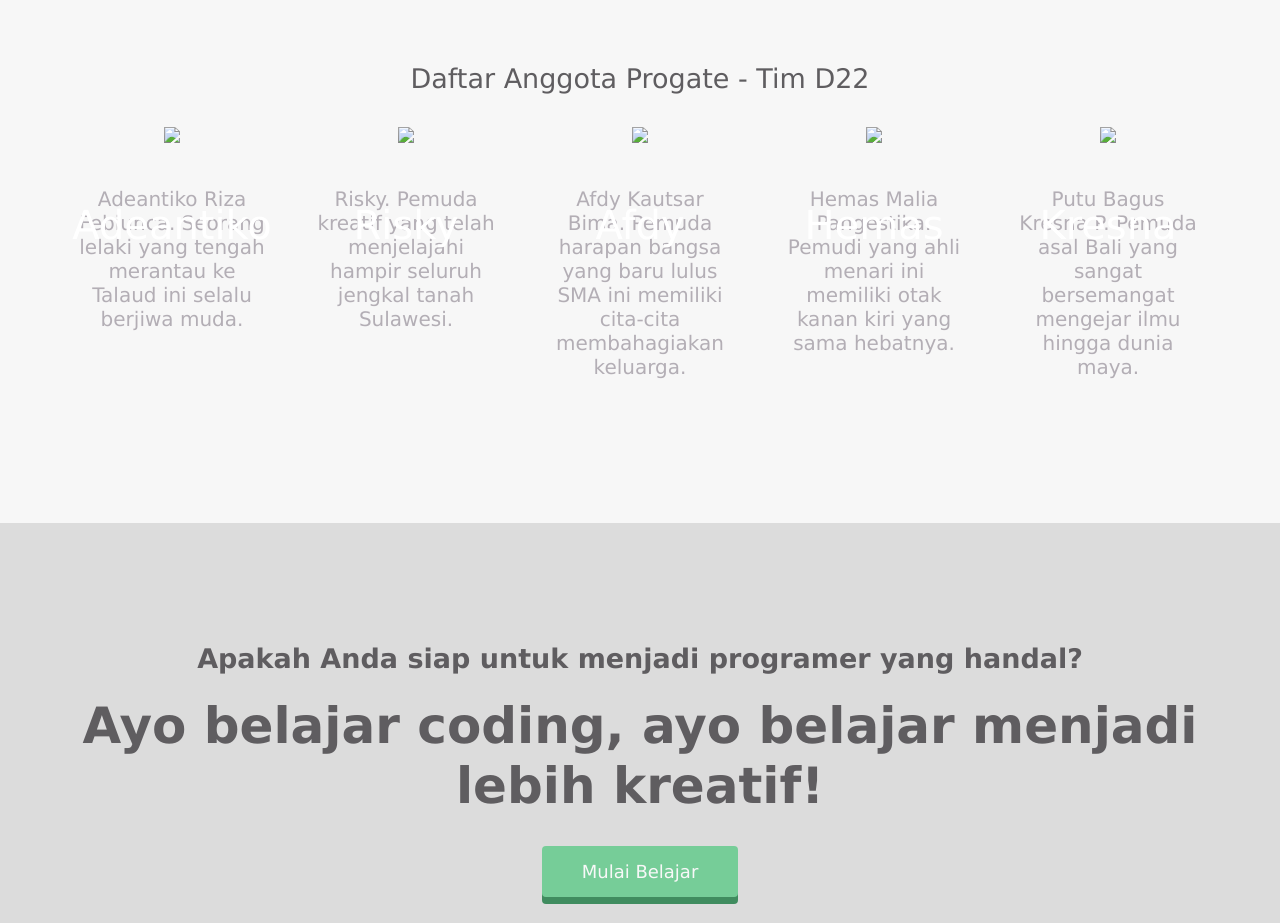
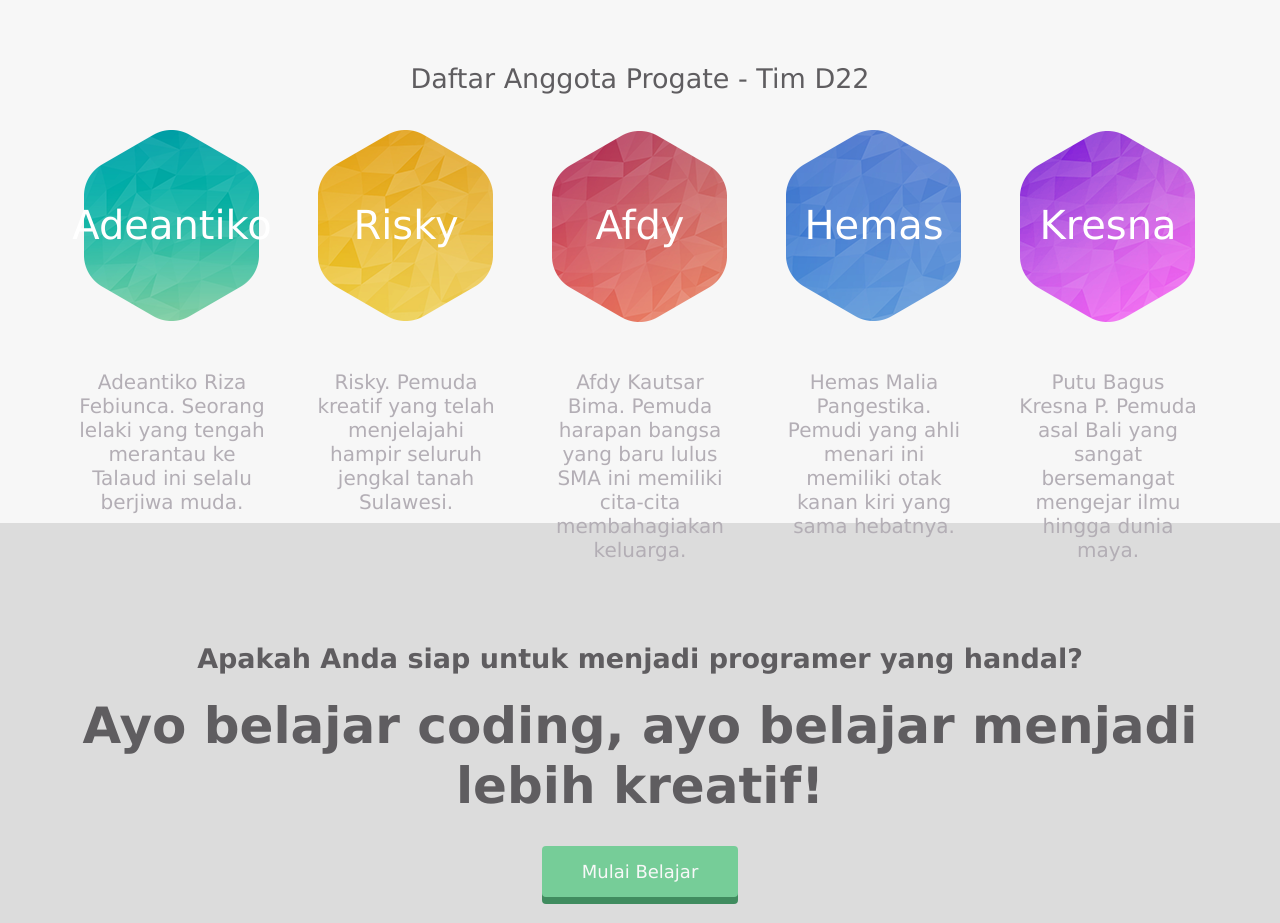
Before and after one commit to riskyhalil/timd22, a plain HTML site: page index.html in a window 1280 px wide. Shown: the part 794-1717 px from the top of the page. Drawn offline with Linux system fonts and the light colour scheme; files whose address does not match are found by name.

Commit message:
Update index.html

```diff
--- a/index.html
+++ b/index.html
@@ -22,7 +22,7 @@
       <div class="header-logo">Progate</div>
       <div class="header-list">
         <ul>
-			     <li>Contact Us</li>
+	   <li>Contact Us</li>
            <li>About</li>
            <li>Tim D22</li>
         </ul>
@@ -58,7 +58,7 @@
 
           		<div class="lesson">
             		<div class="lesson-icon">
-              			<img src='./img/html.png'>
+              			<img src='html.png'>
                			<p>Adeantiko</p>
             		</div>
             			<p class="txt-contents">Adeantiko Riza Febiunca. Seorang lelaki yang tengah merantau ke Talaud ini selalu berjiwa muda. </p>
@@ -66,7 +66,7 @@
 
           		<div class="lesson">
             		<div class="lesson-icon">
-              			<img src='./img/jQuery.png'>
+              			<img src='jQuery.png'>
               			<p>Risky</p>
             		</div>
             			<p class="txt-contents">Risky. Pemuda kreatif yang telah menjelajahi hampir seluruh jengkal tanah Sulawesi.</p>
@@ -74,7 +74,7 @@
 
           		<div class="lesson">
             		<div class="lesson-icon">
-              			<img src='./img/ruby.png'>
+              			<img src='ruby.png'>
               			<p>Afdy</p>
             		</div>
             			<p class="txt-contents">Afdy Kautsar Bima. Pemuda harapan bangsa yang baru lulus SMA ini memiliki cita-cita membahagiakan keluarga.</p>
@@ -82,7 +82,7 @@
 
           		<div class="lesson">
             		<div class="lesson-icon">
-              			<img src='./img/php.png'>
+              			<img src='php.png'>
               			<p>Hemas</p>
             		</div>
             			<p class="txt-contents">Hemas Malia Pangestika. Pemudi yang ahli menari ini memiliki otak kanan kiri yang sama hebatnya.</p>
@@ -90,7 +90,7 @@
 
           		<div class="lesson">
             		<div class="lesson-icon">
-              			<img src='./img/ungu.png'>
+              			<img src='ungu.png'>
               			<p>Kresna</p>
             		</div>
             			<p class="txt-contents">Putu Bagus Kresna P. Pemuda asal Bali yang sangat bersemangat mengejar ilmu hingga dunia maya.</p>
```
